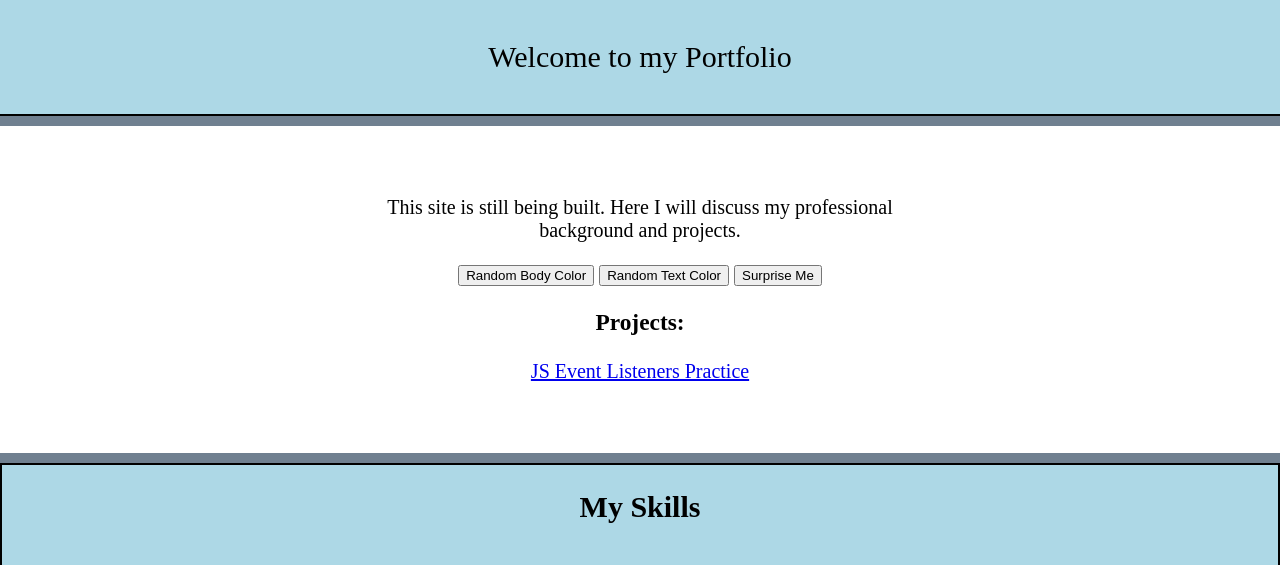
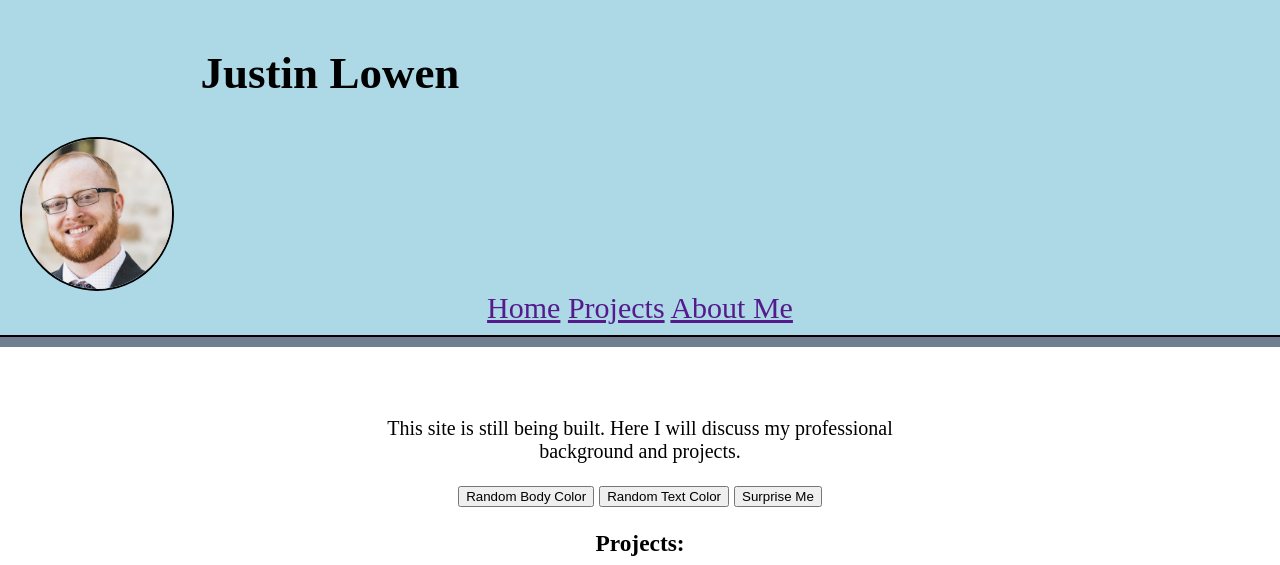
Before and after one commit to JLowe-N/JLowenPortfolioSite, a Django app: page / in a window 1280 px wide. Shown: the top 565 px of the page. Run offline with Django 3.2, Linux system fonts and the light colour scheme.

Commit message:
Added photo and links for nav

```diff
--- a/portfolioapp/static/portfolioapp/css/style.css
+++ b/portfolioapp/static/portfolioapp/css/style.css
@@ -28,6 +28,19 @@ header {
     border-bottom: 2px solid black;
     margin-bottom: 10px;
     padding: 10px 20px;
+}
+
+.logo {
+    width: 50%;
+}
+
+.image-header {
+    display: block;
+    width: 150px;
+    height: 150px;
+    border-radius: 50%;
+    border: 2px solid black;
+    object-fit: cover;
 }
 
 main {
--- a/portfolioapp/templates/portfolioapp/index.html
+++ b/portfolioapp/templates/portfolioapp/index.html
@@ -11,7 +11,17 @@
 
 <body>
     <header>
-        <p>Welcome to my Portfolio</p>
+        <nav>
+            <div class="logo">
+                <h2 class="title">Justin Lowen</h2>
+                <img class="image-header" src="{% static 'portfolioapp/img/ProfilePhoto.jpg' %}" alt="The author">
+            </div>
+            <div class="links">
+                <a class="link link-current" href="">Home</a>
+                <a class="link" href="">Projects</a>
+                <a class="link" href="">About Me</a>
+            </div>
+        </nav>
     </header>
 
     <main>
```
Also changed, not shown: portfolioapp/static/portfolioapp/img/ProfilePhoto.jpg (added).
